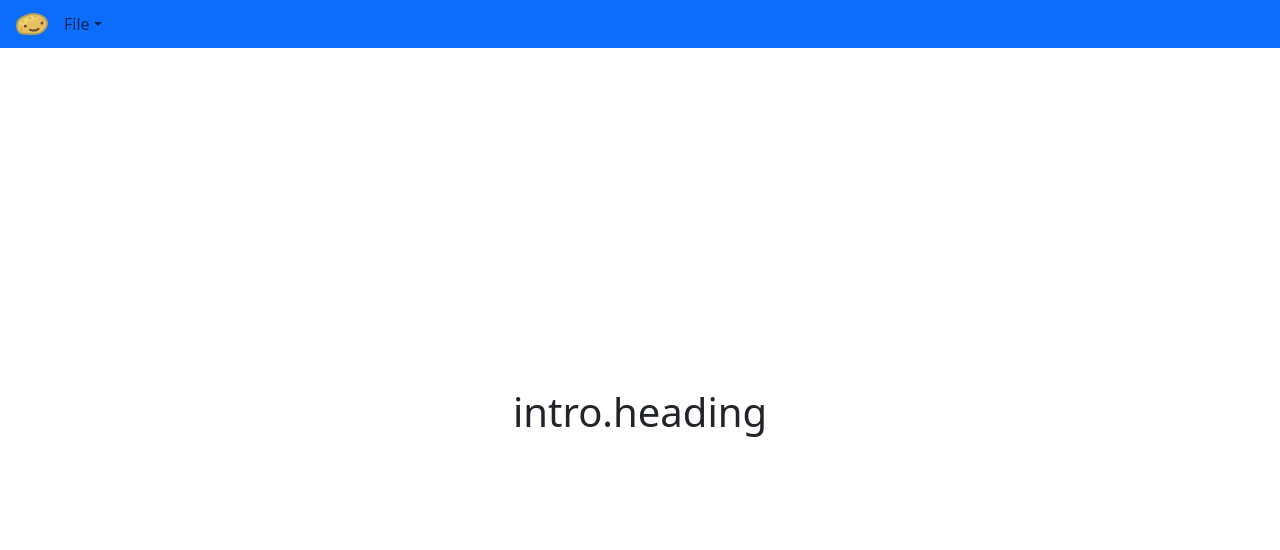
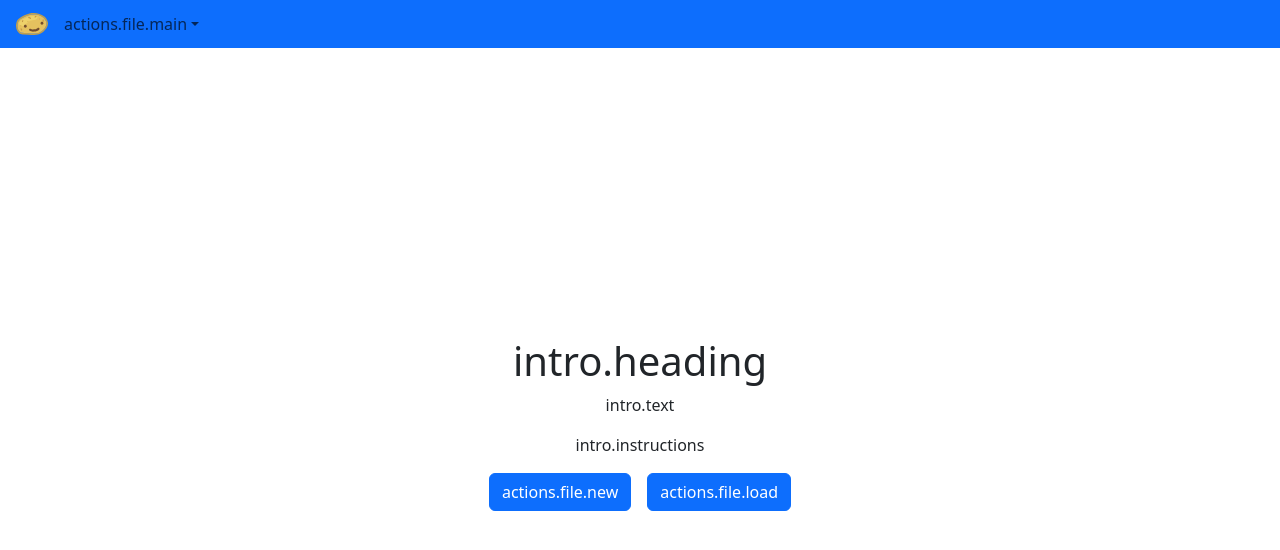
Before and after one commit to superstorm784/tater, a React (Create React App) app: page / in a window 1280 px wide. Shown: the top 550 px of the page. Built offline with nearby package versions, Linux system fonts and the light colour scheme; what i18next-resources-to-backend would draw is missing.

Commit message:
more progress

```diff
--- a/src/app/editor/Editor.tsx
+++ b/src/app/editor/Editor.tsx
@@ -14,7 +14,7 @@ function Editor() {
             <Toolbar />
             {
                 project == null ?
-                    <EditorIntro /> :
+                    <EditorIntro setProject={setProject}/> :
                     <EditorMain />
             }
         </div>
--- a/src/app/editor/intro/EditorIntro.tsx
+++ b/src/app/editor/intro/EditorIntro.tsx
@@ -1,12 +1,26 @@
+import { Button } from "react-bootstrap";
 import { useTranslation } from "react-i18next";
+import Project from "../../../projects/Project";
+import Manifest from "../../../projects/Manifest";
 import "./EditorIntro.scss";
 
-function EditorIntro() {
+function EditorIntro({ setProject }: { setProject: (project: Project) => void }) {
     const { t } = useTranslation();
 
-    return  <div className="tt-editor-intro">
+    const newProject = () => {
+        setProject(new Project(
+            new Manifest("Untitled Project", "en")
+        ));
+    }
+
+    return <div className="tt-editor-intro">
         <h1>{t("editor:intro.heading")}</h1>
-        <p></p>
+        <p>{t("editor:intro.text")}</p>
+        <p>{t("editor:intro.instructions")}</p>
+        <div>
+            <Button onClick={newProject} className="me-3">{t("editor:actions.file.new")}</Button>
+            <Button>{t("editor:actions.file.load")}</Button>
+        </div>
     </div>;
 }
 
--- a/src/app/editor/main/EditorMain.scss
+++ b/src/app/editor/main/EditorMain.scss
@@ -1,4 +1,4 @@
-@import "./editor.variables";
+@import "../editor.variables";
 
 .tt-editor-main {
     display: flex;
--- a/src/app/editor/main/EditorMain.tsx
+++ b/src/app/editor/main/EditorMain.tsx
@@ -3,6 +3,7 @@ import usePreference from "../../../prefs/usePreference";
 import Scriptwriter from "../scriptwriter/Scriptwriter";
 import Splitter from "../splitter/Splitter";
 import Viewfinder from "../viewfinder/Viewfinder";
+import "./EditorMain.scss";
 
 function EditorMain() {
     const ratioMatcher = window.matchMedia("(min-aspect-ratio: 1/1)");
--- a/src/app/editor/toolbar/Toolbar.tsx
+++ b/src/app/editor/toolbar/Toolbar.tsx
@@ -1,14 +1,20 @@
-import { useState } from "react";
+import { useContext, useState } from "react";
+import { Nav, NavDropdown, Navbar, NavbarBrand } from "react-bootstrap";
+import NavbarCollapse from "react-bootstrap/esm/NavbarCollapse";
+import NavbarToggle from "react-bootstrap/esm/NavbarToggle";
+import { useTranslation } from "react-i18next";
 import "./Toolbar.scss";
-import { Nav, NavDropdown, Navbar, NavbarBrand } from "react-bootstrap";
-import NavbarToggle from "react-bootstrap/esm/NavbarToggle";
-import NavbarCollapse from "react-bootstrap/esm/NavbarCollapse";
+import EditorContext from "../EditorContext";
 
 function Toolbar() {
+    const { t } = useTranslation();
+    const { project } = useContext(EditorContext);
     const [ isHovering, setHover ] = useState(false);
 
     const onMouseEnter = () => setHover(true);
     const onMouseLeave = () => setHover(false);
+
+    const exportProject = () => project?.triggerDownload();
 
     return <Navbar className="tt-toolbar bg-primary px-3 py-2">
         <NavbarBrand className="p-0 m-0 me-2">
@@ -23,9 +29,13 @@ function Toolbar() {
         <NavbarToggle aria-controls="tt-toolbar-nav" />
         <NavbarCollapse id="tt-toolbar-nav">
             <Nav>
-                <NavDropdown title="File" id="tt-toolbar-nav-file">
-                    <NavDropdown.Item>New project</NavDropdown.Item>
-                    <NavDropdown.Item>Open project...</NavDropdown.Item>
+                <NavDropdown title={t("editor:actions.file.main")} id="tt-toolbar-nav-file">
+                    <NavDropdown.Item>{t("editor:actions.file.new")}</NavDropdown.Item>
+                    <NavDropdown.Item>{t("editor:actions.file.load")}</NavDropdown.Item>
+                    <NavDropdown.Divider />
+                    <NavDropdown.Item
+                        onClick={exportProject}
+                    >{t("editor:actions.file.export")}</NavDropdown.Item>
                 </NavDropdown>
             </Nav>
         </NavbarCollapse>
--- a/src/i18n/en/editor.json
+++ b/src/i18n/en/editor.json
@@ -1,5 +1,15 @@
 {
-    "intro": {
-        "heading": "Hello, spud!"
+  "intro": {
+    "heading": "Hello, spud!",
+    "text": "Welcome to Tater, a collaborative image translation annotation tool.",
+    "instructions": "To start, you'll first need to create a project or load an existing project."
+  },
+  "actions": {
+    "file": {
+      "main": "File",
+      "new": "New project",
+      "load": "Load project",
+      "export": "Export"
     }
+  }
 }
--- a/src/projects/Manifest.ts
+++ b/src/projects/Manifest.ts
@@ -2,27 +2,31 @@ import Page, { SerializedPage } from "./Page";
 
 export interface SerializedManifest {
     pages: SerializedPage[];
+    name: string;
     locale: string;
 }
 
 export default class Manifest {
 
     pages: Page[] = [];
+    name: string;
     locale: string;
 
     static async deserialize(project: SerializedManifest): Promise<Manifest> {
-        const p = new Manifest(project.locale);
+        const p = new Manifest(project.name, project.locale);
         p.pages = await Promise.all(project.pages.map(Page.deserialize));
         return p;
     }
 
-    constructor(locale: string) {
+    constructor(name: string, locale: string) {
+        this.name = name;
         this.locale = locale;
     }
 
     serialize(): SerializedManifest {
         return {
             pages: this.pages.map(v => v.serialize()),
+            name: this.name,
             locale: this.locale
         };
     }
--- a/src/projects/Project.ts
+++ b/src/projects/Project.ts
@@ -160,4 +160,18 @@ export default class Project {
         });
     }
 
+    async triggerDownload(): Promise<void> {
+        var anchor = document.createElement("a");
+        // document.body.appendChild(anchor);
+        // anchor.style.display = "none";
+        const data = await this.save();
+        const url = window.URL.createObjectURL(data);
+        anchor.href = url;
+        anchor.download =
+            this.manifest.name.replace(/[^A-Z0-9\-_()+!?]/gi, "-") + ".tater";
+        anchor.click();
+        window.URL.revokeObjectURL(url);
+        // document.body.removeChild(anchor);
+    }
+
 }
```
